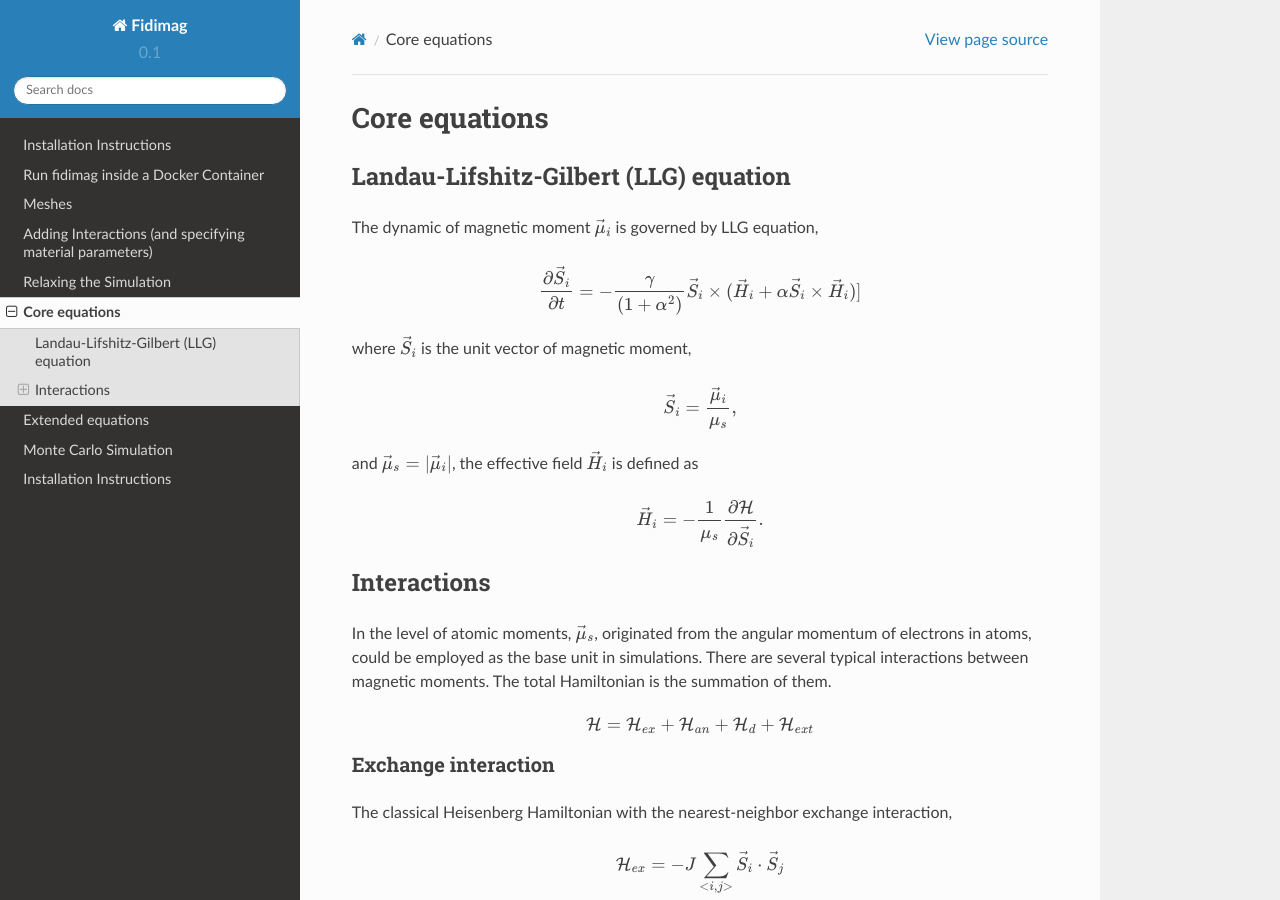
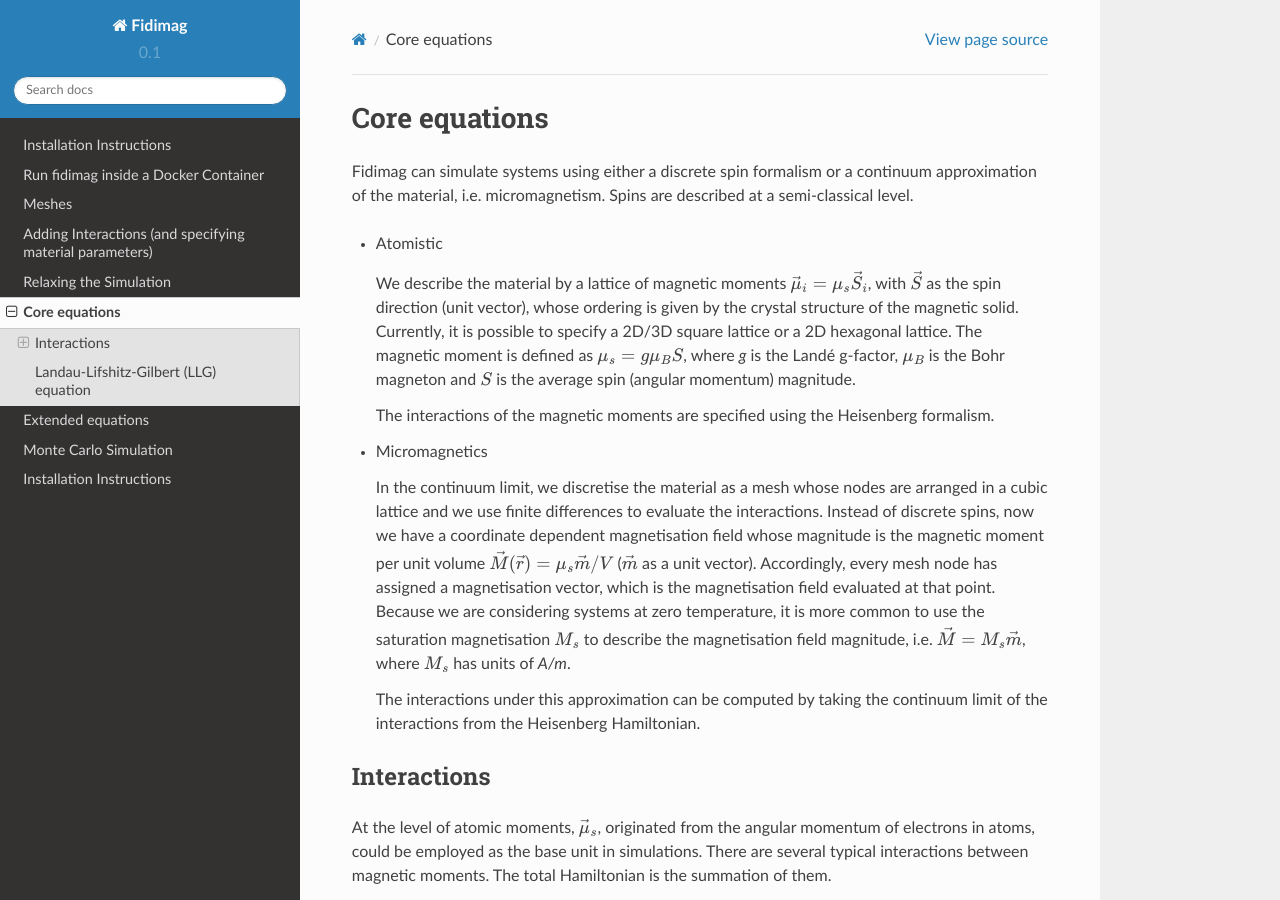
Before and after one commit to computationalmodelling/fidimag, a Sphinx documentation site: the page built from doc/core_eqs.rst, in a window 1280 px wide and 900 px high. Built offline with Sphinx 7.4.7 and the Read the Docs theme 2.0.0, drawn with Linux system fonts in a browser that asks for light colours; some of the changed text lies outside the part shown.

Commit message:
Started editing the Core equations section of the documentation

```diff
--- a/doc/core_eqs.rst
+++ b/doc/core_eqs.rst
@@ -1,30 +1,50 @@
-
-
 Core equations
 ===============
 
-Landau-Lifshitz-Gilbert (LLG) equation
----------------------------------------
-The dynamic of magnetic moment :math:`\vec{\mu}_i` is governed by LLG equation,
+Fidimag can simulate systems using either a discrete spin formalism or a
+continuum approximation of the material, i.e. micromagnetism. Spins are
+described at a semi-classical level.
 
-.. math::
-   \frac{\partial \vec{S}_i}{\partial t} = -\frac{\gamma}{(1+\alpha^2)} \vec{S}_i \times (\vec{H}_i + \alpha \vec{S}_i \times \vec{H}_i) ]
+* Atomistic
 
-where :math:`\vec{S}_i` is the unit vector of magnetic moment,
+  We describe the material by a lattice of magnetic moments
+  :math:`\vec{\mu}_i=\mu_{s}\vec{S}_{i}`, with :math:`\vec{S}` as the spin
+  direction (unit vector), whose ordering is given by the crystal structure of
+  the magnetic solid. Currently, it is possible to specify a 2D/3D square
+  lattice or a 2D hexagonal lattice. The magnetic moment is defined as
+  :math:`\mu_{s}=g \mu_{B} S`, where `g` is the Landé g-factor, :math:`\mu_{B}`
+  is the Bohr magneton and :math:`S` is the average spin (angular momentum)
+  magnitude.
 
-.. math::
-   \vec{S}_i=\frac{\vec{\mu}_i}{\mu_s},
+  The interactions of the magnetic moments are specified using the Heisenberg
+  formalism.
 
-and :math:`\vec{\mu}_s = |\vec{\mu}_i|`,  the effective field :math:`\vec{H}_i` is defined as
 
-.. math::
-   \vec{H}_i = - \frac{1}{\mu_s} \frac{\partial \mathcal{H}}{\partial \vec{S}_i}.
+* Micromagnetics
+
+  In the continuum limit, we discretise the material as a mesh whose nodes are
+  arranged in a cubic lattice and we use finite differences to evaluate the
+  interactions. Instead of discrete spins, now we have a coordinate dependent
+  magnetisation field whose magnitude is the magnetic moment per unit volume
+  :math:`\vec{M}(\vec{r})=\mu_{s}\vec{m}/V` (:math:`\vec{m}` as a unit vector).
+  Accordingly, every mesh node has assigned a magnetisation vector, which is
+  the magnetisation field evaluated at that point. Because we are considering
+  systems at zero temperature, it is more common to use the saturation
+  magnetisation :math:`M_{s}` to describe the magnetisation field magnitude,
+  i.e. :math:`\vec{M}=M_{s}\vec{m}`, where :math:`M_{s}` has units of `A/m`.
+
+  The interactions under this approximation can be computed by taking
+  the continuum limit of the interactions from the Heisenberg Hamiltonian.
 
 
 
 Interactions
 -----------------
-In the level of atomic moments, :math:`\vec{\mu}_s`, originated from the angular momentum of electrons in atoms, could be employed as the base unit in simulations. There are several typical interactions between magnetic moments. The total Hamiltonian is the summation of them.
+
+At the level of atomic moments, :math:`\vec{\mu}_s`, originated from the
+angular momentum of electrons in atoms, could be employed as the base unit in
+simulations. There are several typical interactions between magnetic moments.
+The total Hamiltonian is the summation of them.
 
 .. math::
    \mathcal{H} = \mathcal{H}_{ex} + \mathcal{H}_{an} + \mathcal{H}_d + \mathcal{H}_{ext}
@@ -155,3 +175,41 @@
 
 
 Basically, we will follow the above equations to write codes.
+
+
+Landau-Lifshitz-Gilbert (LLG) equation
+---------------------------------------
+
+* Atomistic
+
+For the discrete theory, the dynamics of the magnetic moments is governed by
+the LLG equation,
+
+.. math::
+   \frac{\partial \vec{S}_i}{\partial t} = -\frac{\gamma}{(1+\alpha^2)} \vec{S}_i \times (\vec{H}_i + \alpha \vec{S}_i \times \vec{H}_i) ]
+
+where :math:`\vec{\mu}_s = |\vec{\mu}_i|`, :math:`0\leq\alpha\leq 1` is the
+Gilbert damping constant, :math:`\gamma` is the Gilbert gyromagnetic ratio
+(which sets the time scale) and the effective field :math:`\vec{H}_i` is
+defined using the Hamiltonian :math:`\mathcal{H}` as
+
+.. math::
+   \vec{H}_i = - \frac{1}{\mu_s} \frac{\partial \mathcal{H}}{\partial \vec{S}_i}.
+
+The gyromagnetic ratio of a free electron is :math:`\gamma = 1.76e11\,\text{Hz T}^{-1}`.
+
+* Micromagnetics
+
+In the micromagnetic limit, the equation has a similar structure
+
+.. math::
+   \frac{\partial \vec{m}}{\partial t} = -\frac{\gamma}{(1+\alpha^2)} \vec{m} \times (\vec{H} + \alpha \vec{m} \times \vec{H}) ]
+
+where :math:`0\leq\alpha\leq 1` is the Gilbert damping constant and
+:math:`\gamma` is the Gilbert gyromagnetic ratio (which sets the time scale).
+The effective field :math:`\vec{H}` for this case is defined as
+
+.. math::
+   \vec{H} = - \frac{1}{\mu_{0}M_{s}} \frac{\partial \mathcal{H}}{\partial \vec{m}}.
+
+The gyromagnetic ratio of a free electron is :math:`\gamma = 2.21e5\,\text{Hz T}^{-1}`.
```
Also changed, not shown: 1 other file.
